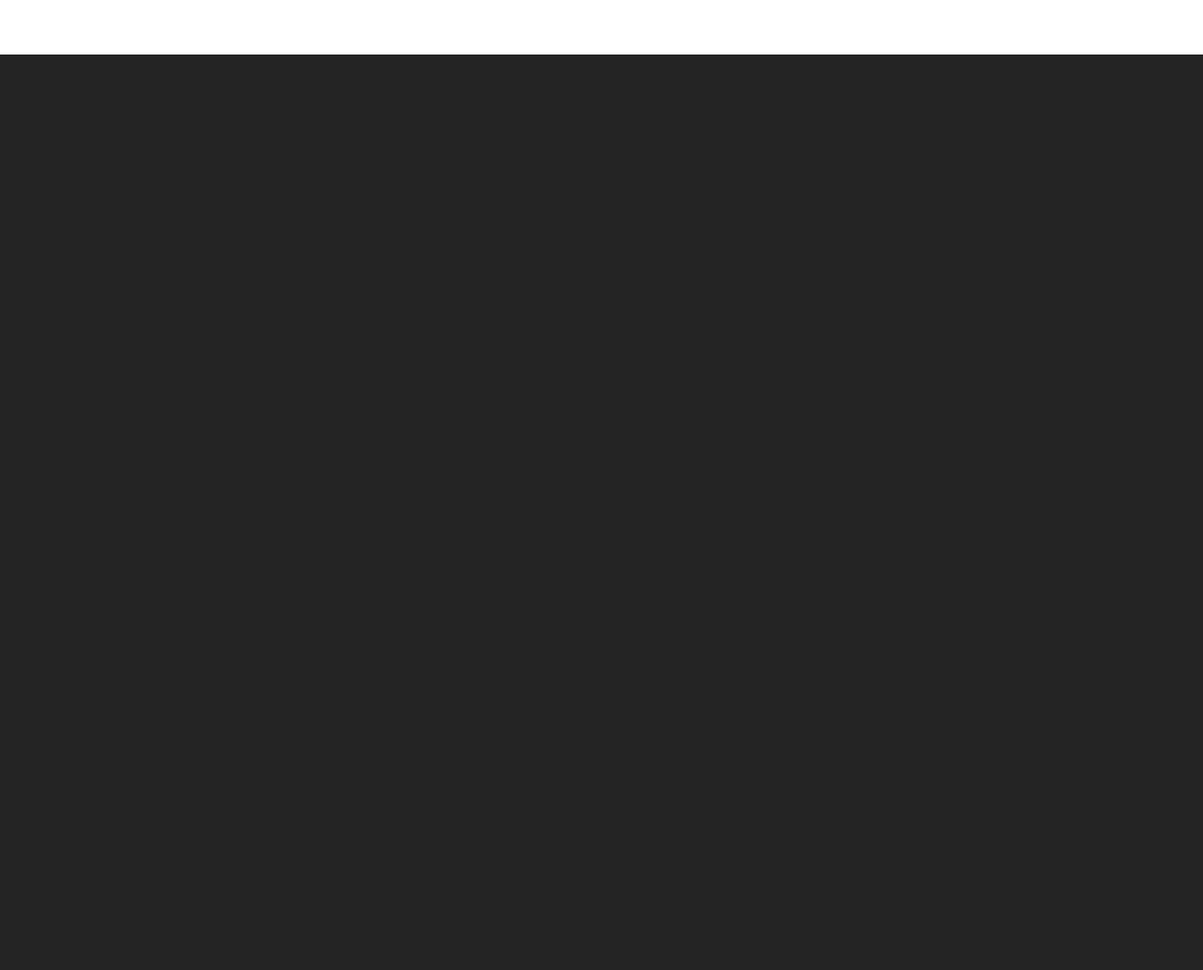
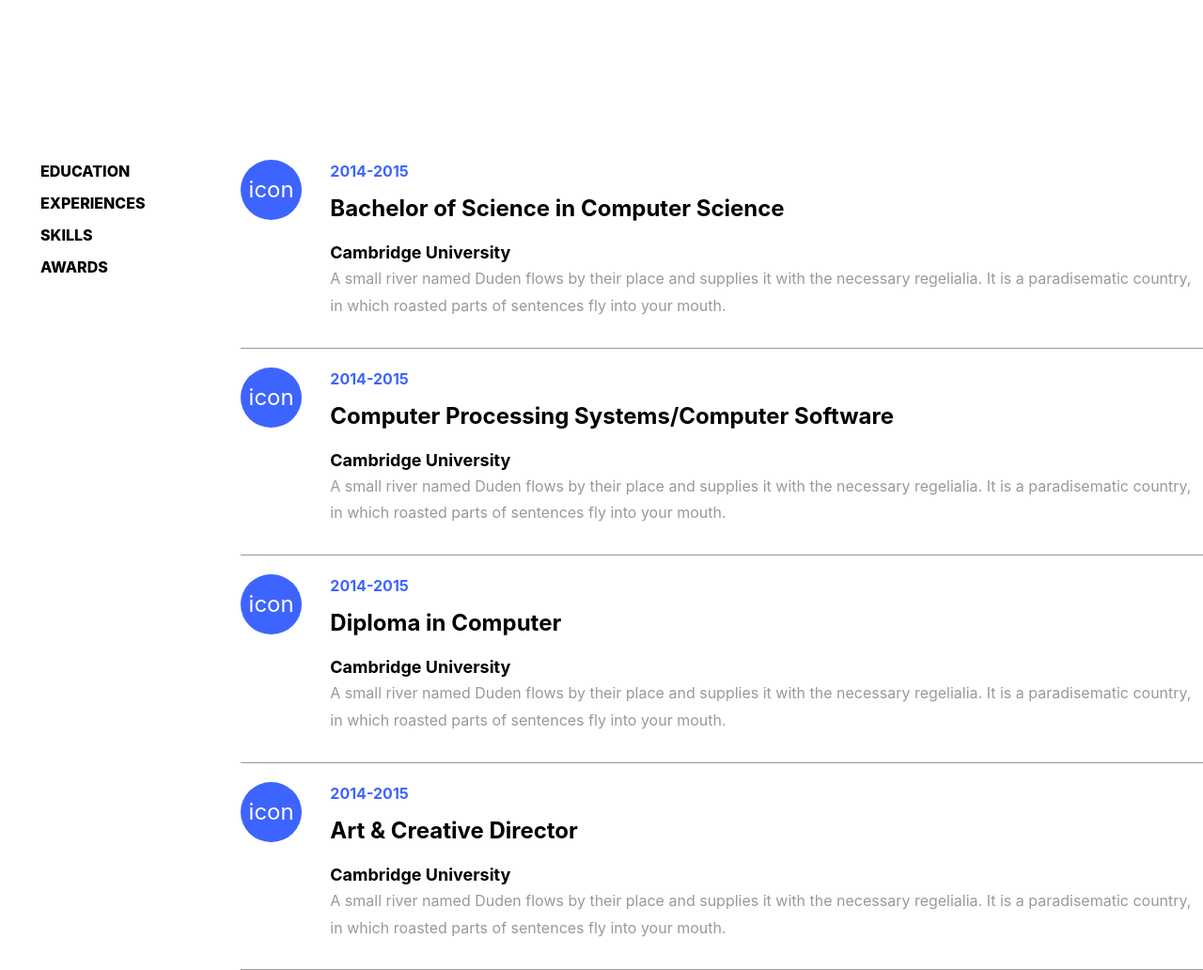
Before and after one commit to dong595/portfolio, a website built with Vite: page WD18102/index.html in a window 1280 px wide. Shown: the part 1627-2659 px from the top of the page at 94% size. Before the commit the page ends 1685 px from the top, so only its background shows below. Built offline with nearby package versions, Linux system fonts and the light colour scheme; data requests are answered from the project's data file; what navigo would draw is missing.

Commit message:
creat cv

```diff
--- a/WD18102/db.json
+++ b/WD18102/db.json
@@ -8,7 +8,55 @@
       "zipCode": 90000,
       "email": "binz2028@gmail.com",
       "phoneNumber": "0978964593",
-      "imgUrl": "./images/IMG_0880.JPG"
+      "imgUrl": "IMG_0880.JPG"
+    }
+  ],
+  "myCv": [
+    {
+      "id": 1,
+      "name": "education"
+    },
+    {
+      "name": "Experiences",
+      "id": 2
+    },
+    {
+      "name": "Skills",
+      "id": 3
+    },
+    {
+      "name": "Awards",
+      "id": 4
+    }
+  ],
+  "Education": [
+    {
+      "id": 1,
+      "name": "Bachelor of Science in Computer Science",
+      "position": "Cambridge University",
+      "year": "2014-2015",
+      "descreption": "A small river named Duden flows by their place and supplies it with the necessary regelialia. It is a paradisematic country, in which roasted parts of sentences fly into your mouth."
+    },
+    {
+      "name": "Computer Processing Systems/Computer Software",
+      "descreption": "A small river named Duden flows by their place and supplies it with the necessary regelialia. It is a paradisematic country, in which roasted parts of sentences fly into your mouth.",
+      "position": "Cambridge University",
+      "year": "2014-2015",
+      "id": 2
+    },
+    {
+      "name": "Diploma in Computer",
+      "descreption": "A small river named Duden flows by their place and supplies it with the necessary regelialia. It is a paradisematic country, in which roasted parts of sentences fly into your mouth.",
+      "position": "Cambridge University",
+      "year": "2014-2015",
+      "id": 3
+    },
+    {
+      "name": "Art & Creative Director",
+      "descreption": "A small river named Duden flows by their place and supplies it with the necessary regelialia. It is a paradisematic country, in which roasted parts of sentences fly into your mouth.",
+      "position": "Cambridge University",
+      "year": "2014-2015",
+      "id": 4
     }
   ]
 }
--- a/WD18102/index.html
+++ b/WD18102/index.html
@@ -14,6 +14,7 @@
       async=""
       src="https://www.googletagmanager.com/gtag/js?id=UA-23581568-13"
     ></script>
+    <script src="https://cdn.tailwindcss.com"></script>
   </head>
   <body>
     <div id="app">
@@ -38,14 +39,15 @@
         </div>
 
         <div class="container">
-          <div class="about-me">
-            <div class="technology">
-              <img clas src="./img/partner-1.png.webp" alt="" />
-              <img clas src="./img/partner-2.png.webp" alt="" />
-              <img clas src="./img/partner-3.png.webp" alt="" />
-              <img clas src="./img/partner-4.png.webp" alt="" />
-              <img clas src="./img/partner-5.png.webp" alt="" />
+          <div class="about-me"></div>
+        </div>
+        <div class="container pt-28">
+          <div class="resume w-full flex justify-around">
+            <div class="myCv">
+              <ul class="list text-sky-300"></ul>
             </div>
+
+            <div class="item-list"></div>
           </div>
         </div>
       </div>
--- a/WD18102/src/main.js
+++ b/WD18102/src/main.js
@@ -4,16 +4,21 @@ import { router, render } from "./utilities";
 import notFound from "./pages/notFound";
 
 const spanElement = document.getElementsByClassName("listCareer");
-const container = document.querySelectorAll(".container");
 const app = document.querySelector("#app");
 function start() {
   renderHeader();
   slideHome();
   renderMenu();
   renderAboutMe();
+  renderListItem();
+  renderListCv();
 }
 start();
 
+function renderHeader() {
+  const header = document.querySelector(".header");
+  header.innerHTML = Header();
+}
 // render header
 function renderAboutMe() {
   const dataAboutMe = "http://localhost:3000/aboutMe";
@@ -24,7 +29,6 @@ function renderAboutMe() {
       const body = data.map((data) => {
         return `<div class="img-info flex justify-center">
         <div class="img">
-          <img src="${data.imgUrl}" alt="">
         </div>
         <div class="info">
           <h2>About Me</h2>
@@ -61,14 +65,56 @@ function renderAboutMe() {
         </div>
             `;
       });
+      console.log(body);
       aboutMe.innerHTML = body.join("");
     });
 }
-function renderHeader() {
-  const header = document.querySelector(".header");
-  header.innerHTML = Header();
+/** render list Cv */
+function renderListCv() {
+  const apiCv = "http://localhost:3000/myCv";
+  const listCv = document.querySelector(" .list");
+  console.log(listCv);
+  fetch(apiCv)
+    .then((res) => res.json())
+    .then((data) => {
+      const result = data
+        .map((item) => {
+          return `<li><a href="">${item.name}</a></li>`;
+        })
+        .join(" ");
+      listCv.innerHTML = result;
+    });
 }
-
+/** render list item */
+function renderListItem() {
+  const apiListItem = "http://localhost:3000/Education";
+  const listItem = document.querySelector(".item-list");
+  console.log(listItem);
+  fetch(apiListItem)
+    .then((res) => res.json())
+    .then((data) => {
+      const result = data
+        .map((item) => {
+          return `<div class="item">
+      <div class="item-body flex justify-center">
+        <div class="item-icon">
+          icon
+          <div></div>
+        </div>
+        <div class="item-text">
+          <p class="item-years">${item.year}</p>
+          <h3 class="item-name">${item.name}</h3>
+          <h4 class="item-position">${item.position}</h4>
+          <span class="item-des"
+            >${item.descreption}</span>
+        </div>
+      </div>
+    </div>`;
+        })
+        .join("");
+      listItem.innerHTML = result;
+    });
+}
 /** not found pages */
 function renderNotFound() {
   router.notFound(() => {
--- /dev/null
+++ b/WD18102/src/pages/Education.js
@@ -0,0 +1,6 @@
+
+const education = () => {
+  return ``;
+};
+
+export default education;
--- a/WD18102/src/style.css
+++ b/WD18102/src/style.css
@@ -23,6 +23,7 @@
 body {
   background-color: white;
   margin-top: 85px !important;
+  color: #000000;
 }
 .container {
   background-color: #fff;
@@ -53,18 +54,21 @@ body {
   /* font-weight: 900; */
   padding-top: 1rem;
   padding-bottom: 1rem;
+  font-weight: bold;
 }
 .header-logo a span {
   /* background-color: #fff; */
   color: #fff;
-  padding-right: 10px;
+  text-align: center;
+  margin-right: 5px;
+  margin-left: 3px;
 }
 .header-logo a::after {
   position: absolute;
   top: 50%;
   left: -6px;
-  width: 2.5rem;
-  height: 2.5rem;
+  width: 4rem;
+  height: 4rem;
   content: "";
   background: #3e64ff;
   z-index: -1;
@@ -75,8 +79,6 @@ body {
   -moz-border-radius: 50%;
   -ms-border-radius: 50%;
   border-radius: 50%;
-  width: 50%;
-  height: 160%;
 }
 .header-menu ul li {
   display: inline-block;
@@ -306,11 +308,12 @@ body {
   -webkit-box-shadow: 0px 24px 36px -11px rgba(0, 0, 0, 0.09);
   -moz-box-shadow: 0px 24px 36px -11px rgba(0, 0, 0, 0.09);
   box-shadow: 0px 24px 36px -11px rgba(0, 0, 0, 0.09);
-  font-size: 12px;
+  font-size: 1rem;
   text-transform: uppercase;
   letter-spacing: 2px;
   font-weight: 600;
-  padding: 20px 25px;
+  width: 10rem;
+  height: 3rem;
   text-decoration: none !important;
   transition: all 0.5s;
   outline: none;
@@ -333,6 +336,85 @@ body {
 }
 .technology img:not(:last-child) {
   margin-right: 20px;
+}
+
+.resume .myCv {
+  width: 20%;
+}
+.resume .myCv .list {
+  display: flex;
+  justify-content: center;
+  flex-direction: column;
+  align-items: center;
+}
+.resume .item-list {
+  width: 80%;
+}
+.resume .myCv .list li {
+  list-style: none !important;
+  padding-bottom: 10px;
+  margin-right: 20px;
+  min-width: 150px;
+}
+.resume .myCv .list li:active a {
+  color: #3e64ff;
+}
+.resume .myCv .list li a {
+  color: #000000;
+  font-weight: 800;
+  text-transform: uppercase;
+}
+.resume .item:not(:first-child) {
+  margin-top: 20px;
+}
+.resume .item .item-title {
+  font-weight: 800;
+  font-size: 30px;
+  color: #3e64ff;
+  margin-bottom: 20px;
+}
+.resume .item .item-icon {
+  width: 4.5rem;
+  height: 4rem;
+  line-height: 20px;
+  font-size: 1.5rem;
+  display: flex;
+  align-items: center;
+  justify-content: center;
+  border-radius: 50%;
+  background-color: #3e64ff;
+  color: #fff;
+  margin-right: 30px;
+}
+.resume .item-body {
+  border-bottom: 1px solid #999999;
+  padding-bottom: 30px;
+}
+.resume .item-text {
+  width: 100%;
+}
+.resume .item-text .item-years {
+  font-weight: 700;
+  font-size: 16px;
+  color: rgba(0, 0, 0, 0.6);
+  color: #3e64ff;
+  margin-bottom: 10px;
+}
+.resume .item-text .item-name {
+  font-size: 24px;
+  font-weight: 700;
+  margin-bottom: 15px;
+}
+.resume .item-text .item-position {
+  font-size: 18px;
+  font-weight: 700;
+  color: #000000;
+}
+.resume .item-text .item-des {
+  font-size: 16px;
+  line-height: 1.8;
+  font-weight: 400;
+  color: #999999;
 }
 @media (max-width: 767px) {
   .img-info .img {
--- a/WD18102/src/utilities/index.js
+++ b/WD18102/src/utilities/index.js
@@ -1,6 +1,11 @@
 import Navigo from "navigo";
+const router = new Navigo("/", { linksSelector: "a" });
 function render(content, target) {
   target.innerHTML = content();
 }
-const router = new Navigo("/", { linksSelector: "a", hash: true });
-export { router, render };
+const api = (api) => {
+  return fetch(api)
+    .then((response) => response.json())
+    .then(data);
+};
+export { router, render, api };
```
